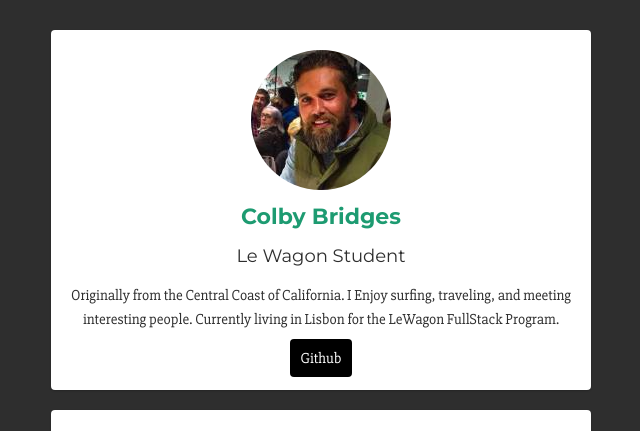
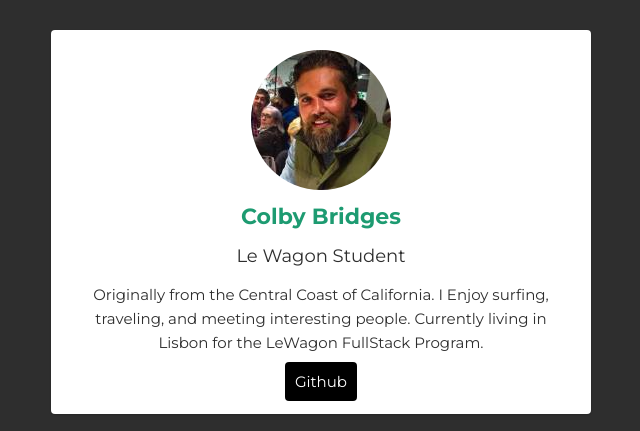
Before and after one commit to C000000/profile, a plain HTML site: page index.html in a window 1280 px wide. Shown: the top 431 px of the page, without its empty margins (339-979 px from the left). Drawn offline with Linux system fonts and the light colour scheme.

Commit message:
My profile page

```diff
--- a/index.html
+++ b/index.html
@@ -4,9 +4,7 @@
   <title>Basic info</title>
 
   <!-- Google fonts -->
-  <link rel="stylesheet" href="http://fonts.googleapis.com/css?family=Open+Sans:400,300,700|Montserrat:400,700">
-
-  <link href='https://fonts.googleapis.com/css?family=Slabo+27px' rel='stylesheet' type='text/css'>
+  <link rel="stylesheet" href="https://fonts.googleapis.com/css?family=Open+Sans:400,300,700|Montserrat:400,700">
 
   <!-- Fontawesome -->
   <link href="https://maxcdn.bootstrapcdn.com/font-awesome/4.2.0/css/font-awesome.min.css" rel="stylesheet">
--- a/style.css
+++ b/style.css
@@ -2,7 +2,7 @@
 
 body{
   background: #2E2E2E;
-  font-family: 'Slabo 27px', serif;
+  font-family: 'Montserrat', sans-serif;
   font-weight: 300;
   color:  #2E2E2E;
   font-size: 15px;
```
